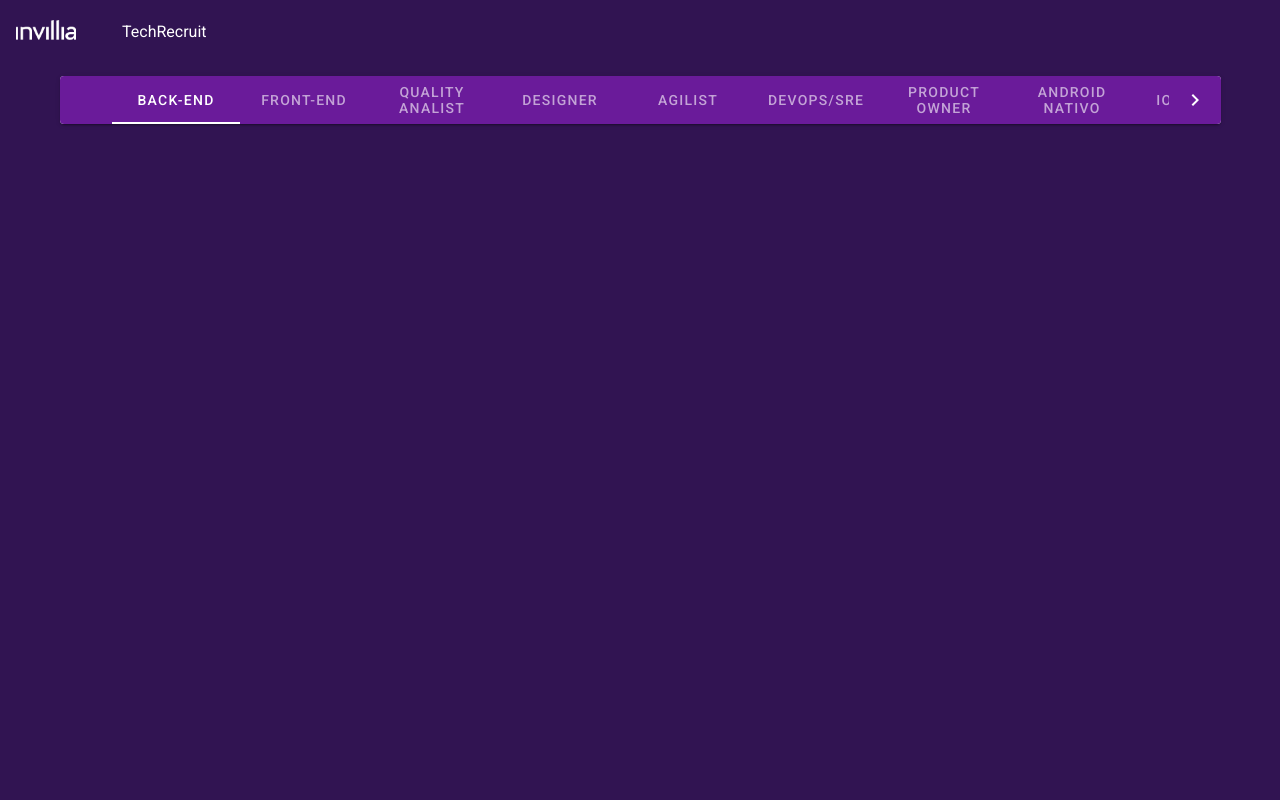
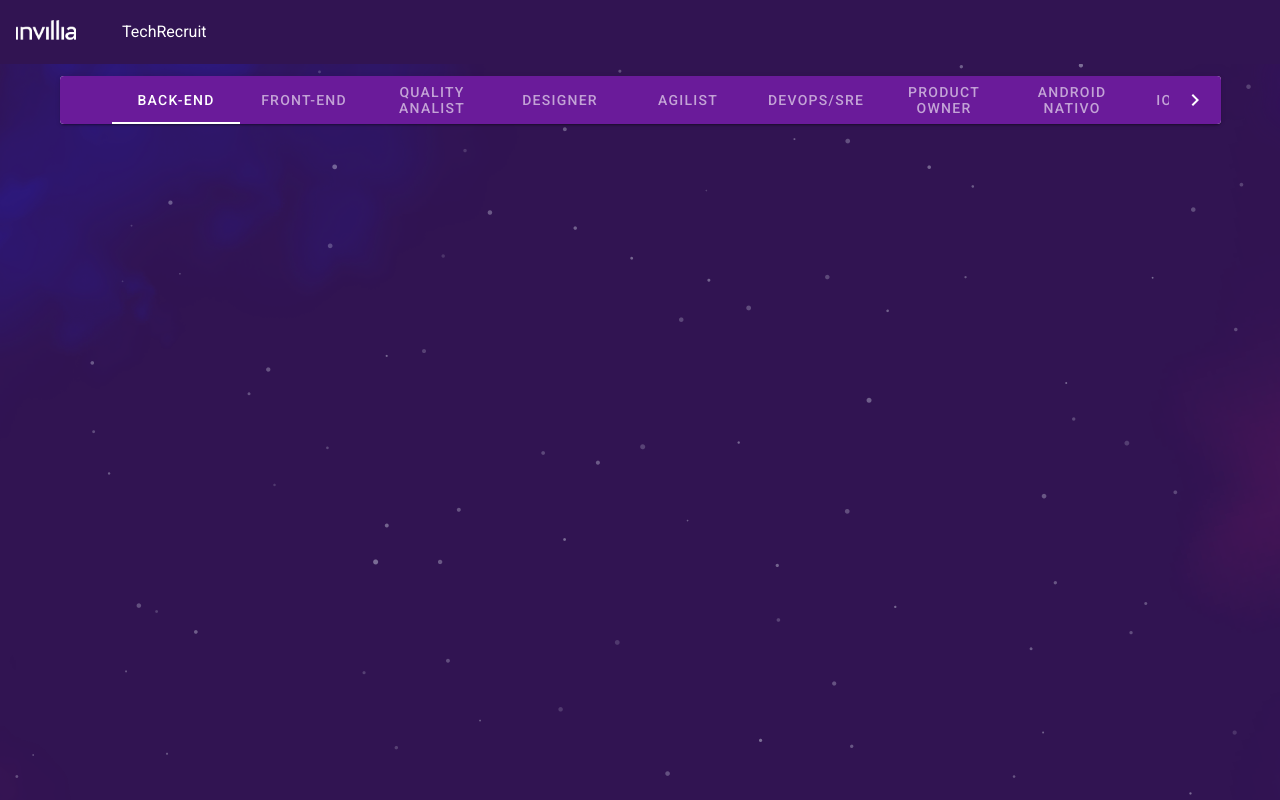
Before and after one commit to viniciusparedes/tech-recruit, a Vue app: page / in a window 1280 px wide. Built offline with nearby package versions, Linux system fonts and the light colour scheme.

Commit message:
Put instation background

```diff
--- a/src/App.vue
+++ b/src/App.vue
@@ -1,5 +1,5 @@
 <template>
-  <v-app class="app-main">
+  <v-app class="app-main" :style="{backgroundImage: 'url(' + require('@/assets/estrelas.png') + '), url(' + require('@/assets/nebulosa_nova.png') + ')'}">
     <AppBar/>
     <v-main>
       <RecruitMain/>
```
Also changed, not shown: src/assets/estrelas.png (added), src/assets/nebulosa_nova.png (added).
